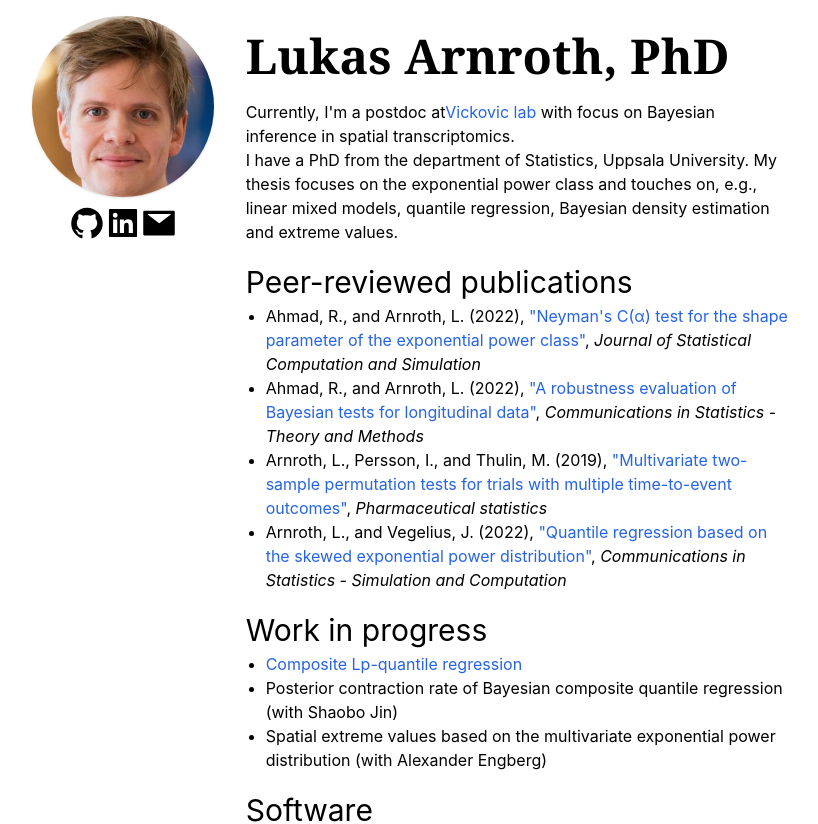
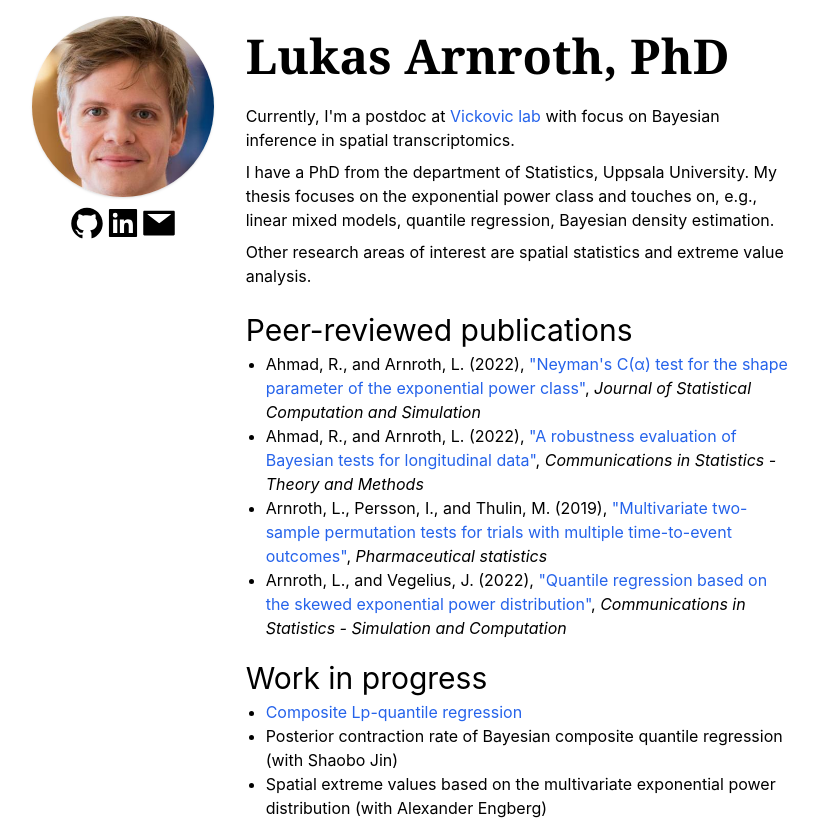
Before and after one commit to lukketotte/lukketotte.github.io, a React (Create React App) app: page / in a window 1280 px wide. Shown: the top 824 px of the page, without its empty margins (197-1015 px from the left). Built offline with nearby package versions, Linux system fonts and the light colour scheme.

Commit message:
updated profile

```diff
--- a/src/components/Body/Body.tsx
+++ b/src/components/Body/Body.tsx
@@ -7,8 +7,8 @@ const Body = () => {
         Lukas Arnroth, PhD
       </h1>
       <h1 className='text-l mt-5 '>
-        <p>
-          Currently, I'm a postdoc at
+        <p className='py-1'>
+          Currently, I'm a postdoc at{' '}
           <a
             className='text-blue-600 hover:text-blue-400'
             href={'https://www.vickovictechinnovation.com/'}
@@ -17,10 +17,13 @@ const Body = () => {
           </a>{' '}
           with focus on Bayesian inference in spatial transcriptomics.
         </p>
-        <p>
+        <p className='py-1'>
           I have a PhD from the department of Statistics, Uppsala University. My thesis
           focuses on the exponential power class and touches on, e.g., linear mixed models, quantile
-          regression, Bayesian density estimation and extreme values.
+          regression, Bayesian density estimation.
+        </p>
+        <p className='py-1'>
+          Other research areas of interest are spatial statistics and extreme value analysis.
         </p>
       </h1>
       <h1 className='text-2xl tablet:text-3xl mt-5 mb-1'>Peer-reviewed publications</h1>
```
